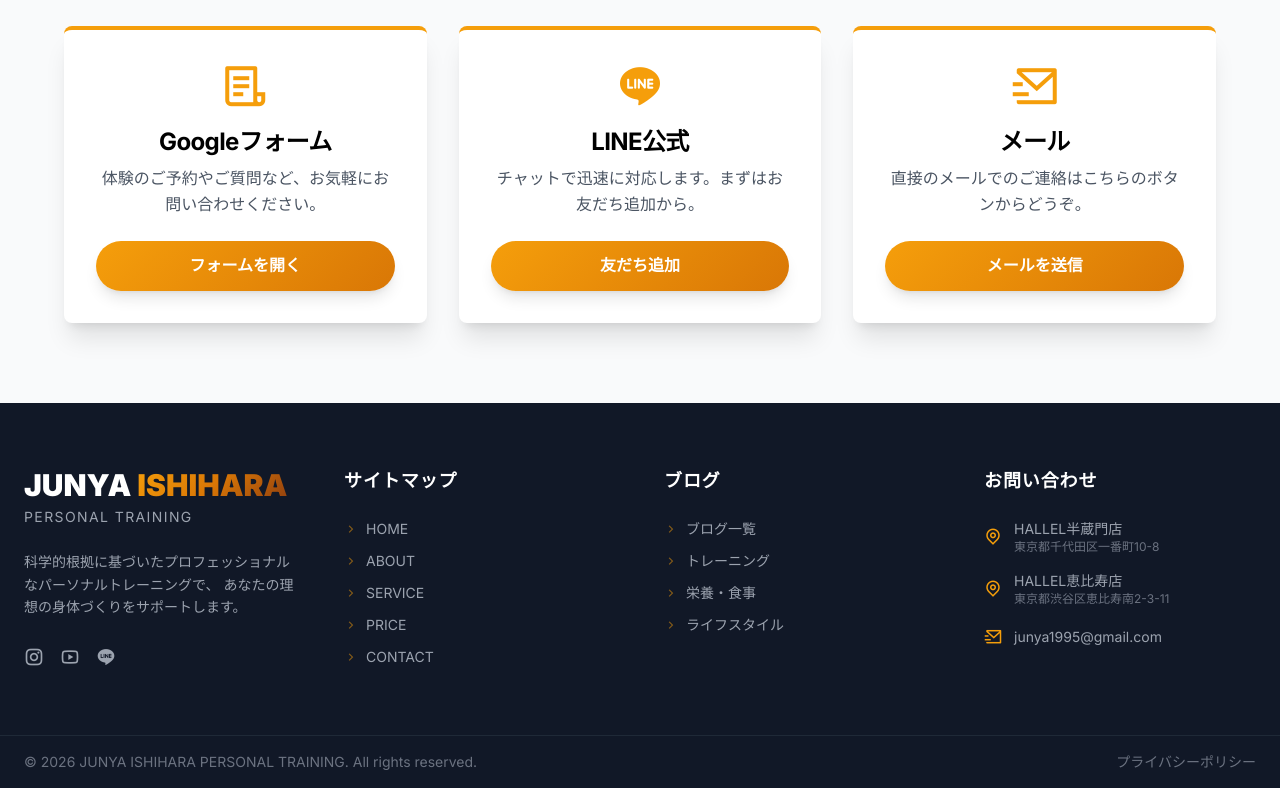
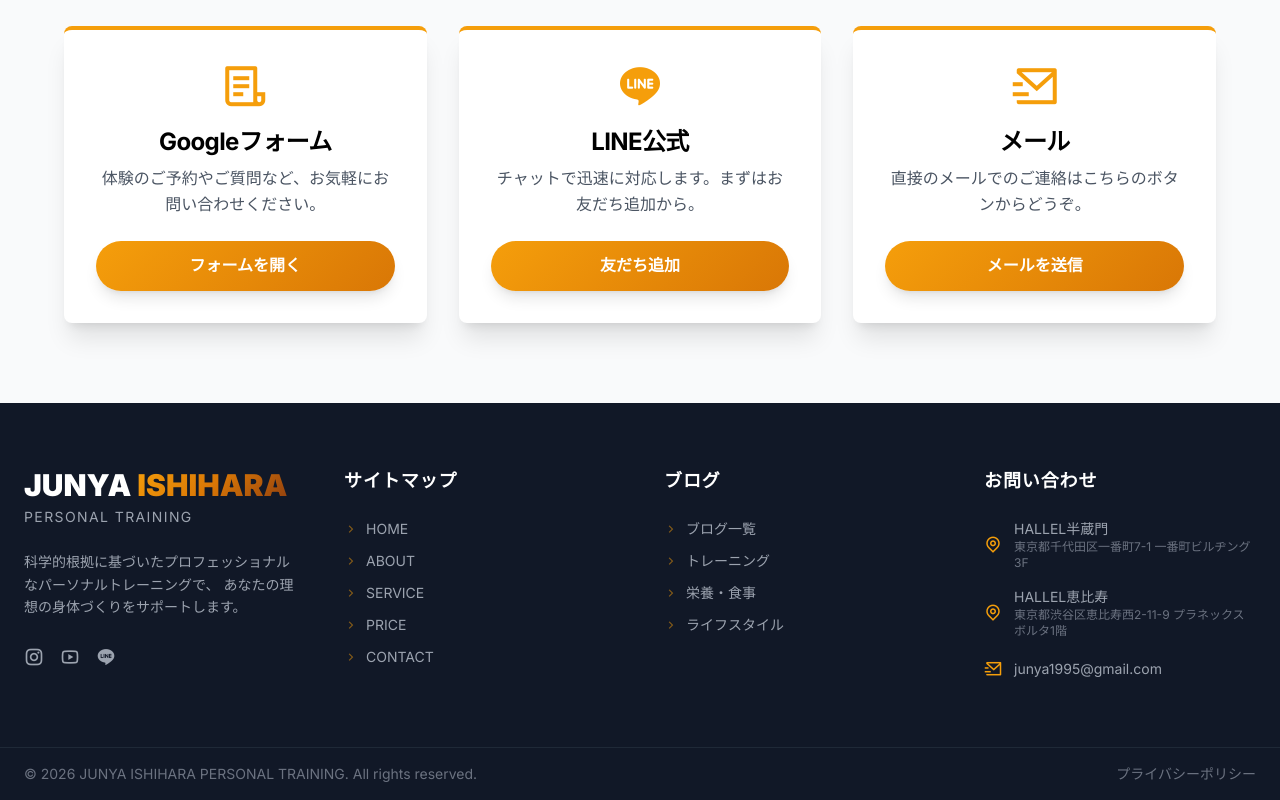
Before and after one commit to aceboy1016/junya-luxury-training-blog, a Next.js app: page / in a window 1280 px wide. Shown: the part 9310-10110 px from the top of the page. Built offline with nearby package versions, Linux system fonts and the light colour scheme; no server answers.

Commit message:
Update HALLEL locations and contact info

```diff
--- a/src/components/Footer.tsx
+++ b/src/components/Footer.tsx
@@ -89,15 +89,15 @@ const Footer = () => {
               <div className="flex items-center">
                 <i className="ri-map-pin-line text-gold-500 mr-3 text-lg"></i>
                 <div>
-                  <p className="text-gray-400 text-sm">HALLEL半蔵門店</p>
-                  <p className="text-gray-500 text-xs">東京都千代田区一番町10-8</p>
+                  <p className="text-gray-400 text-sm">HALLEL半蔵門</p>
+                  <p className="text-gray-500 text-xs">東京都千代田区一番町7-1 一番町ビルヂング 3F</p>
                 </div>
               </div>
               <div className="flex items-center">
                 <i className="ri-map-pin-line text-gold-500 mr-3 text-lg"></i>
                 <div>
-                  <p className="text-gray-400 text-sm">HALLEL恵比寿店</p>
-                  <p className="text-gray-500 text-xs">東京都渋谷区恵比寿南2-3-11</p>
+                  <p className="text-gray-400 text-sm">HALLEL恵比寿</p>
+                  <p className="text-gray-500 text-xs">東京都渋谷区恵比寿西2-11-9 プラネックスボルタ1階</p>
                 </div>
               </div>
               <div className="flex items-center">
```
